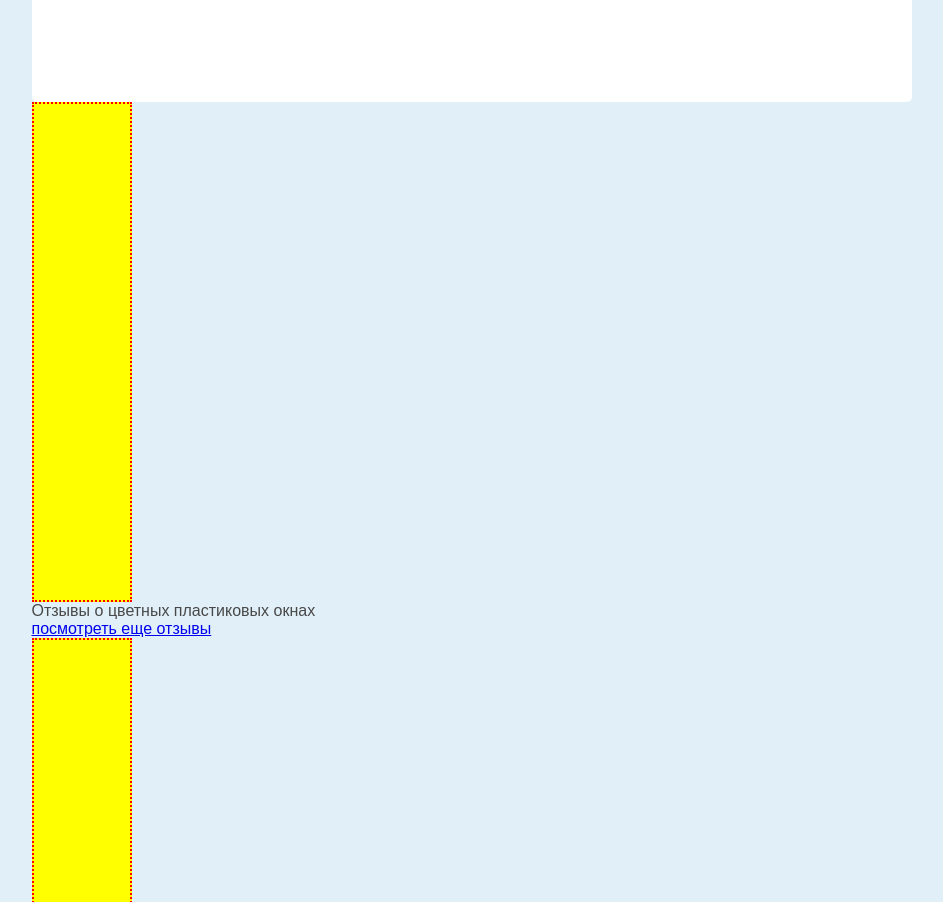
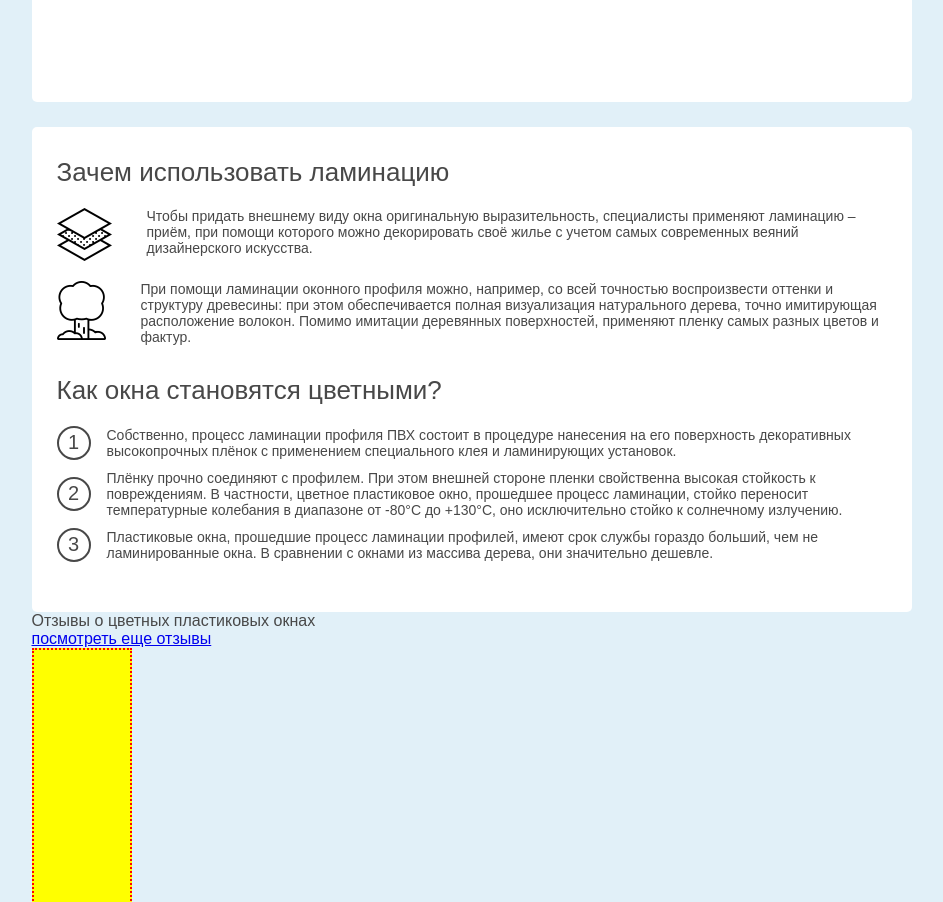
Before and after one commit to rustam-1108d/test-task-window-company-page, a website: page index.html in a window 1280 px wide. Shown: the part 895-1797 px from the top of the page, without its empty margins (301-1244 px from the left). Drawn offline with Linux system fonts and the light colour scheme.

Commit message:
add information section

```diff
--- a/index.html
+++ b/index.html
@@ -98,7 +98,35 @@
           </div>
         </section>
 
-        <section class="bottom-box"></section>
+        <div class="information-container">
+          <h2 class="information-title">Зачем использовать ламинацию</h2>
+          <section class="lamination-benefits">
+              <div class="benefit">
+                  <img src="images/icon1.png" alt="Icon 1" class="benefit-icon">
+                  <p class="benefit-text">Чтобы придать внешнему виду окна оригинальную выразительность, специалисты применяют ламинацию – приём, при помощи которого можно декорировать своё жилье с учетом самых современных веяний дизайнерского искусства.</p>
+              </div>
+              <div class="benefit">
+                  <img src="images/icon2.png" alt="Icon 2" class="benefit-icon">
+                  <p class="benefit-text">При помощи ламинации оконного профиля можно, например, со всей точностью воспроизвести оттенки и структуру древесины: при этом обеспечивается полная визуализация натурального дерева, точно имитирующая расположение волокон. Помимо имитации деревянных поверхностей, применяют пленку самых разных цветов и фактур.</p>
+              </div>
+          </section>
+          <h2 class="information-title">Как окна становятся цветными?</h2>
+          <section class="color-process">
+              <div class="process-step">
+                  <div class="step-number">1</div>
+                  <p class="step-text">Собственно, процесс ламинации профиля ПВХ состоит в процедуре нанесения на его поверхность декоративных высокопрочных плёнок с применением специального клея и ламинирующих установок.</p>
+              </div>
+              <div class="process-step">
+                  <div class="step-number">2</div>
+                  <p class="step-text">Плёнку прочно соединяют с профилем. При этом внешней стороне пленки свойственна высокая стойкость к повреждениям. В частности, цветное пластиковое окно, прошедшее процесс ламинации, стойко переносит температурные колебания в диапазоне от -80°С до +130°С, оно исключительно стойко к солнечному излучению.</p>
+              </div>
+              <div class="process-step">
+                  <div class="step-number">3</div>
+                  <p class="step-text">Пластиковые окна, прошедшие процесс ламинации профилей, имеют срок службы гораздо больший, чем не ламинированные окна. В сравнении с окнами из массива дерева, они значительно дешевле.</p>
+              </div>
+          </section>
+        </div>
+
         <section class="reviews-title">
             <p>Отзывы о цветных пластиковых окнах</p>
             <a href="#">посмотреть еще отзывы</a>
--- a/styles/styles.css
+++ b/styles/styles.css
@@ -247,6 +247,9 @@ font-size: 23px;
   /* min-width: 500px; */
 }
 
+/* ================================
+  PRODUCT-BOX
+================================ */
 .product-box {
   box-sizing: border-box;
   width: 100%;
@@ -300,9 +303,9 @@ font-size: 23px;
   /* text-align: center; */
 }
 
-.product-box-selection {
-  /* background-color: #d3ffe1; */
-}
+/* .product-box-selection {
+  background-color: #d3ffe1;
+} */
 
 .feature-list {
   list-style-type: none;
@@ -401,14 +404,85 @@ font-size: 23px;
   /* display: inline; */
 }
 
+/* ================================
+  INFORMATION-BOX
+================================ */
+.information-container {
+  margin-top: 25px;
+  box-sizing: border-box;
+  width: 100%;
+
+  background: #ffffff;
+  border-radius: 5px;
+  padding: 30px 25px;
+  /* height: 500px; */
+  /* border: red 2px dotted; */
+  min-height: 480px;
+}
+
+.information-title {
+  font-size: 26px;
+  font-weight: normal;
+  color: #484848;
+}
+
+.lamination-benefits, .color-process {
+  /* background-color: #ffffff; */
+  /* padding: 20px; */
+  /* border-radius: 5px; */
+  /* margin-bottom: 20px; */
+  padding-top: 20px;
+  /* margin-bottom: 10px; */
+  padding-bottom: 10px;
+}
+
+.benefit {
+  display: flex;
+  align-items: flex-start;
+  margin-bottom: 20px;
+}
+
+.process-step {
+  display: grid;
+  grid-template-columns: 50px 1fr;
+  align-items: center;
+  gap: 0px;
+  margin-bottom: 10px;
+}
+
+.benefit-icon {
+  /* width: 50px;
+  height: 50px; */
+  margin-right: 20px;
+}
+
+.benefit-text, .step-text {
+  font-size: 14px;
+}
+
+.benefit-text{
+  padding-left: 15px;
+}
+
+.step-number {
+  font-size: 20px;
+  color: #484848;
+  border-radius: 50%;
+  width: 34px;
+  height: 34px;
+  border: 2px solid #484848;
+  display: flex;
+  align-items: center;
+  justify-content: center;
+  margin-right: 20px;
+  flex-shrink: 0;
+  vertical-align: middle;
+
+  /* text-align: center;
+  line-height: 31px; */
+}
 
 
-.bottom-box {
-  background: yellow;
-  width: 100px;
-  height: 500px;
-  border: red 2px dotted;
-}
 
 .reviews-title {
   display: block;
```
Also changed, not shown: images/icon1.png (added), images/icon2.png (added).
